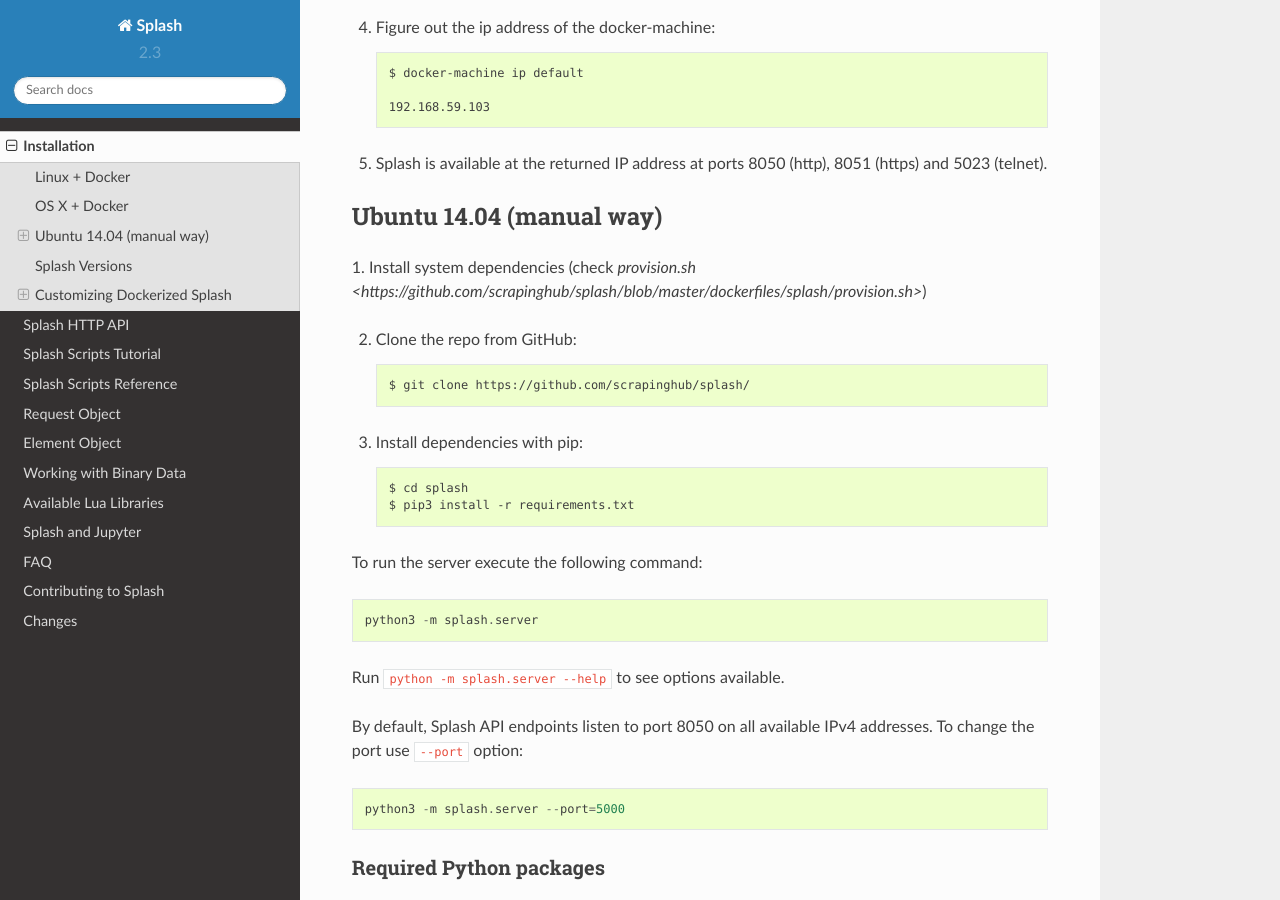
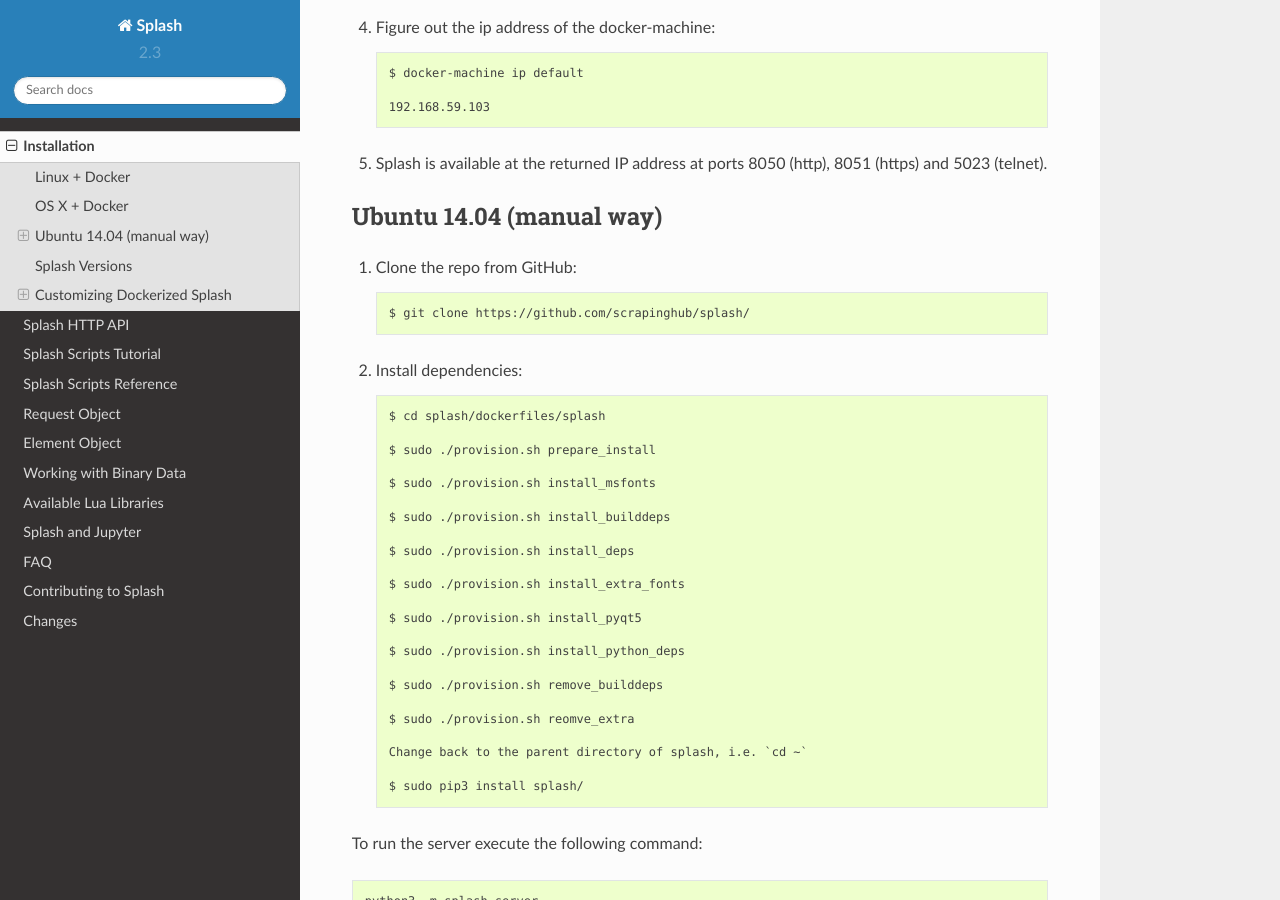
Before and after one commit to scrapinghub/splash, a Sphinx documentation site: the page built from docs/install.rst, in a window 1280 px wide and 900 px high, scrolled down 943 px. Built offline with Sphinx 7.4.7 and the Read the Docs theme 2.0.0, drawn with Linux system fonts in a browser that asks for light colours; pages that are not in the unit, such as notebooks, are missing from menus.

Commit message:
Update manual install instructions
It took me an unreasonable amount of time to figure out how to do a manual splash install.

I ended up finding (this)[https://hub.docker.com/r/scrapinghub/splash/builds/bog9kxd7dpkwkfjjdkyhxd/] build log to figure it out.

Thought this may benefit others who are looking to manually install splash. This should be moved into a script in the future.

```diff
--- a/docs/install.rst
+++ b/docs/install.rst
@@ -56,17 +56,35 @@
 Ubuntu 14.04 (manual way)
 -------------------------
 
-1. Install system dependencies (check
-`provision.sh <https://github.com/scrapinghub/splash/blob/master/dockerfiles/splash/provision.sh>`)
-
-2. Clone the repo from GitHub::
+1. Clone the repo from GitHub::
 
         $ git clone https://github.com/scrapinghub/splash/
 
-3. Install dependencies with pip::
+2. Install dependencies::
 
-        $ cd splash
-        $ pip3 install -r requirements.txt
+        $ cd splash/dockerfiles/splash
+
+        $ sudo ./provision.sh prepare_install
+
+        $ sudo ./provision.sh install_msfonts
+
+        $ sudo ./provision.sh install_builddeps
+
+        $ sudo ./provision.sh install_deps
+
+        $ sudo ./provision.sh install_extra_fonts
+
+        $ sudo ./provision.sh install_pyqt5
+
+        $ sudo ./provision.sh install_python_deps
+
+        $ sudo ./provision.sh remove_builddeps
+
+        $ sudo ./provision.sh reomve_extra
+
+        Change back to the parent directory of splash, i.e. `cd ~`
+
+        $ sudo pip3 install splash/
 
 To run the server execute the following command::
 
```
